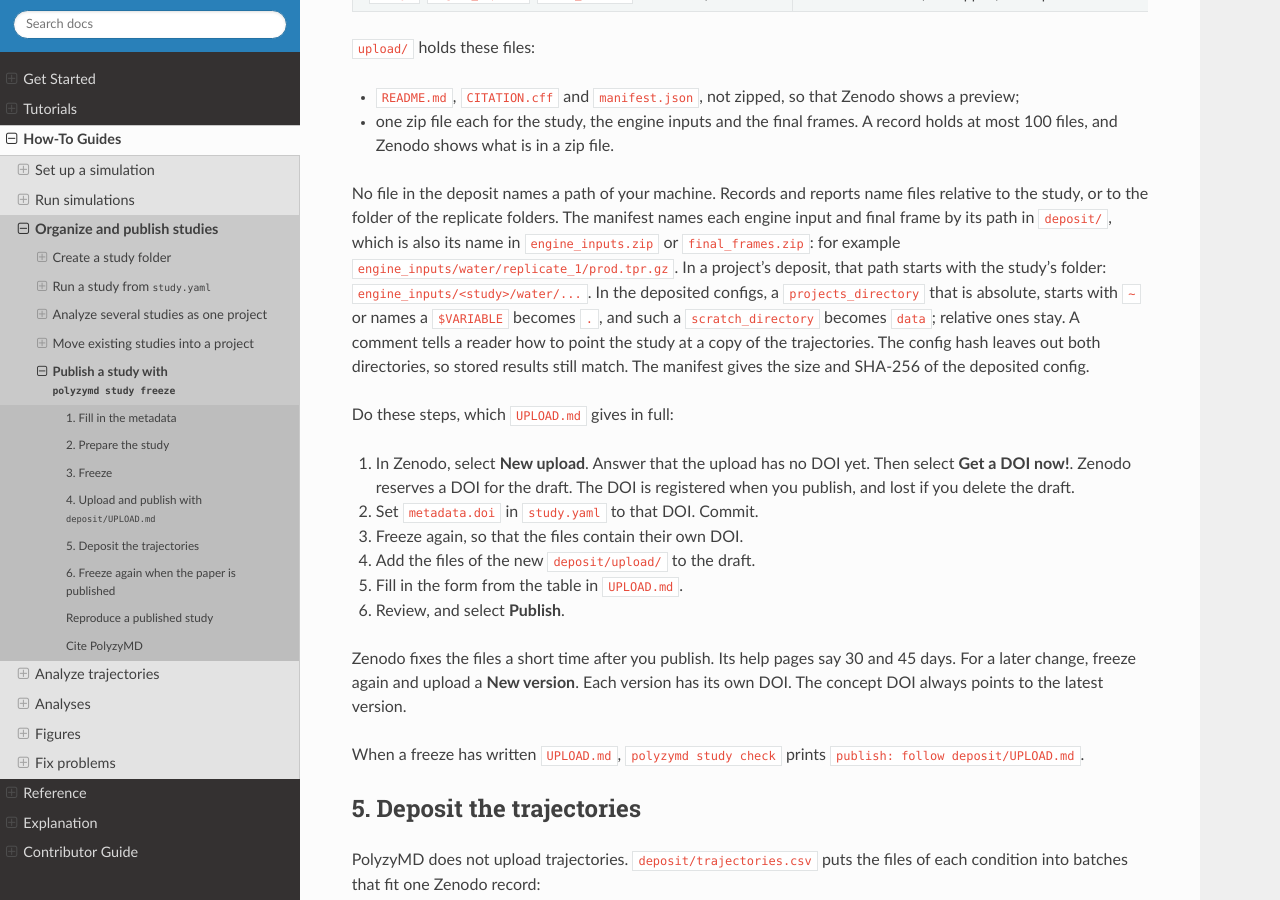
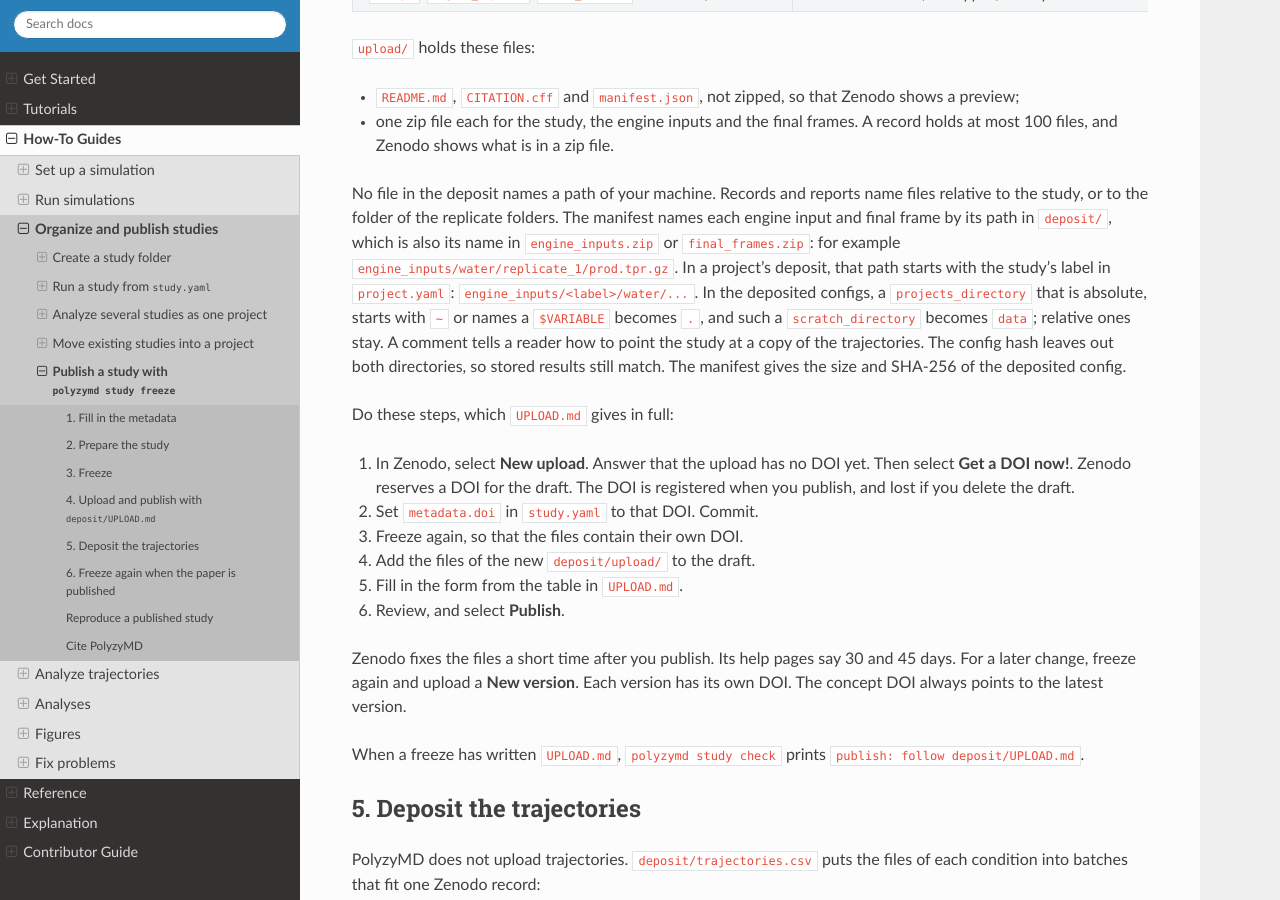
Before and after one commit to joelaforet/polyzymd, a Sphinx documentation site: the page built from docs/source/how_to/study_freeze.md, in a window 1280 px wide and 900 px high, scrolled down 4156 px. Built offline with Sphinx 7.4.7 and the Read the Docs theme 3.1.0, drawn with Linux system fonts in a browser that asks for light colours.

Commit message:
docs: name the study label in project deposit paths

```diff
--- a/docs/source/how_to/study_freeze.md
+++ b/docs/source/how_to/study_freeze.md
@@ -217,7 +217,7 @@ files relative to the study, or to the folder of the replicate folders. The
 manifest names each engine input and final frame by its path in `deposit/`,
 which is also its name in `engine_inputs.zip` or `final_frames.zip`: for
 example `engine_inputs/water/replicate_1/prod.tpr.gz`. In a project's deposit,
-that path starts with the study's folder: `engine_inputs/<study>/water/...`. In
+that path starts with the study's label in `project.yaml`: `engine_inputs/<label>/water/...`. In
 the deposited configs, a `projects_directory` that is absolute, starts with
 `~` or names a `$VARIABLE` becomes `.`, and such a `scratch_directory`
 becomes `data`; relative ones stay. A comment
```
